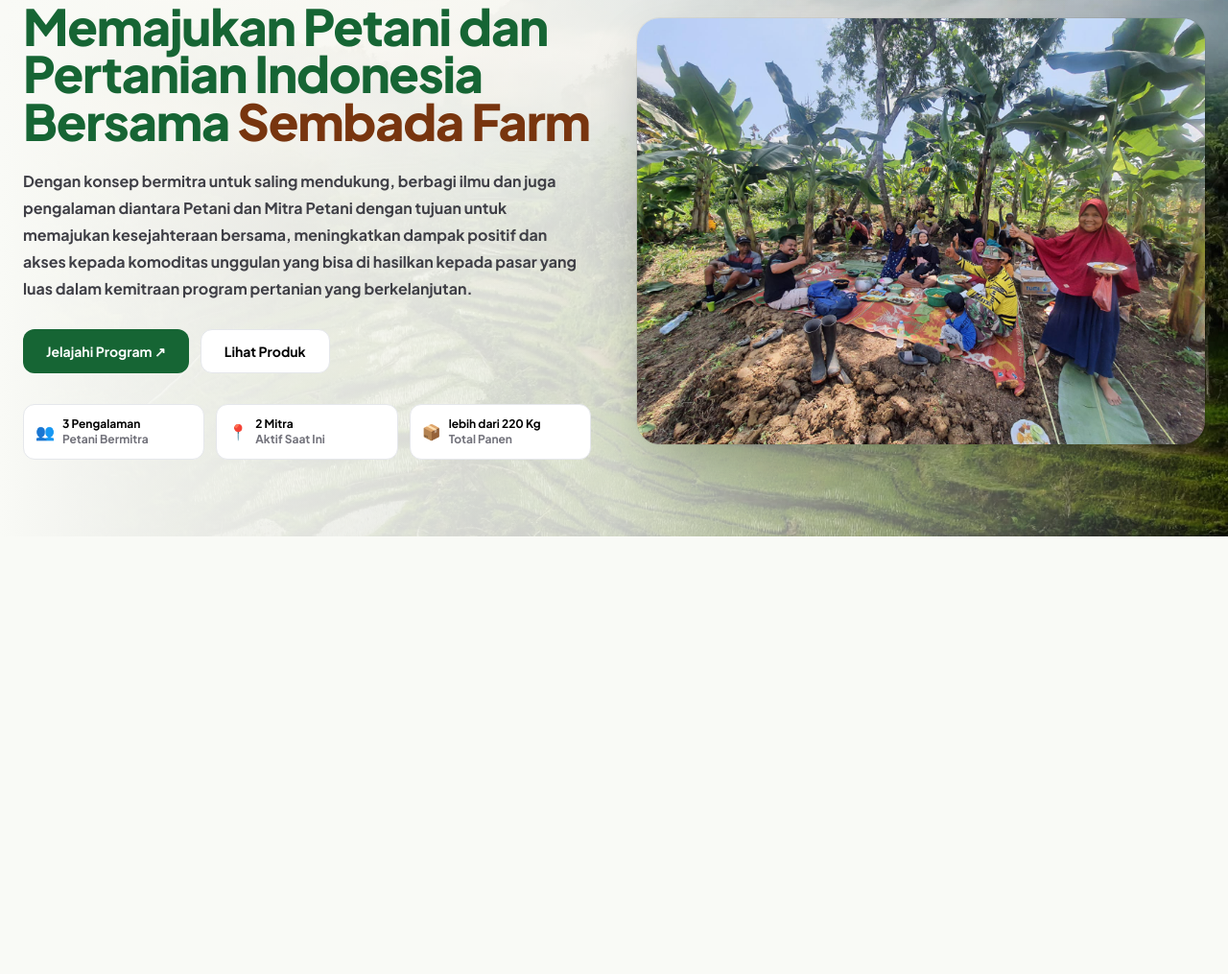
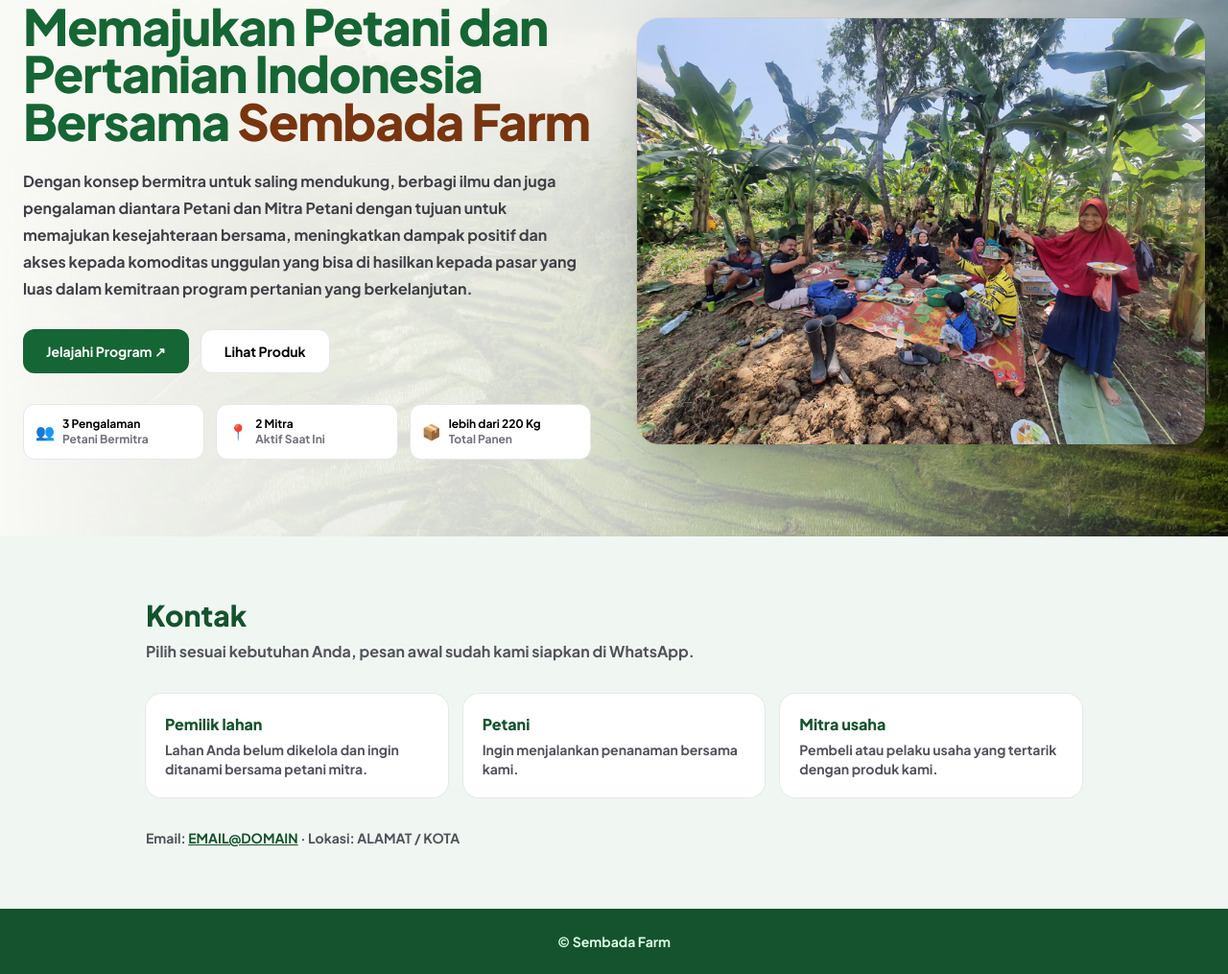
Before and after one commit to rcondronegoro/SembadaFarm, a plain HTML site: page index.html in a window 1280 px wide. Shown: the part 146-1161 px from the top of the page at 96% size. Before the commit the page ends 800 px from the top, so only its background shows below. Drawn offline with nearby package versions, Linux system fonts and the light colour scheme.

Commit message:
Add contact section and update footer in index.html
Added a contact section with options for landowners, farmers, and business partners to reach out via WhatsApp. Updated footer with copyright information.

```diff
--- a/index.html
+++ b/index.html
@@ -120,5 +120,59 @@
       </div>
     </section>
     <script></script>
+        <section id="kontak" class="scroll-mt-20 bg-[#F0F7F2] py-16">
+      <div class="max-w-5xl mx-auto px-4 sm:px-6">
+        <h2 class="text-2xl sm:text-3xl font-extrabold text-sembada-green">
+          Kontak
+        </h2>
+        <p class="mt-2 text-zinc-600 max-w-xl">
+          Pilih sesuai kebutuhan Anda, pesan awal sudah kami siapkan di
+          WhatsApp.
+        </p>
+
+        <div class="mt-8 grid gap-4 sm:grid-cols-3">
+          <a
+            href="https://wa.me/62NOMOR?text=Halo%20Sembada%20Farm%2C%20saya%20pemilik%20lahan%20dan%20ingin%20tahu%20tentang%20kemitraan."
+            class="rounded-2xl bg-white p-5 ring-1 ring-black/5 hover:ring-sembada-green focus:outline-none focus-visible:ring-2 focus-visible:ring-sembada-green"
+          >
+            <h3 class="font-extrabold text-sembada-green">Pemilik lahan</h3>
+            <p class="mt-1 text-sm text-zinc-600">
+              Lahan Anda belum dikelola dan ingin ditanami bersama petani mitra.
+            </p>
+          </a>
+          <a
+            href="https://wa.me/62NOMOR?text=Halo%20Sembada%20Farm%2C%20saya%20petani%20dan%20ingin%20bergabung%20sebagai%20mitra."
+            class="rounded-2xl bg-white p-5 ring-1 ring-black/5 hover:ring-sembada-green focus:outline-none focus-visible:ring-2 focus-visible:ring-sembada-green"
+          >
+            <h3 class="font-extrabold text-sembada-green">Petani</h3>
+            <p class="mt-1 text-sm text-zinc-600">
+              Ingin menjalankan penanaman bersama kami.
+            </p>
+          </a>
+          <a
+            href="https://wa.me/62NOMOR?text=Halo%20Sembada%20Farm%2C%20saya%20ingin%20menanyakan%20produk%20dan%20kerja%20sama%20usaha."
+            class="rounded-2xl bg-white p-5 ring-1 ring-black/5 hover:ring-sembada-green focus:outline-none focus-visible:ring-2 focus-visible:ring-sembada-green"
+          >
+            <h3 class="font-extrabold text-sembada-green">Mitra usaha</h3>
+            <p class="mt-1 text-sm text-zinc-600">
+              Pembeli atau pelaku usaha yang tertarik dengan produk kami.
+            </p>
+          </a>
+        </div>
+
+        <p class="mt-8 text-sm text-zinc-600">
+          Email:
+          <a
+            class="font-medium text-sembada-green underline"
+            href="mailto:EMAIL@DOMAIN"
+            >EMAIL@DOMAIN</a
+          >
+          · Lokasi: ALAMAT / KOTA
+        </p>
+      </div>
+    </section>
+    <footer class="bg-sembada-green py-6 text-center text-sm text-green-100">
+      © Sembada Farm
+    </footer>
   </body>
 </html>
```
